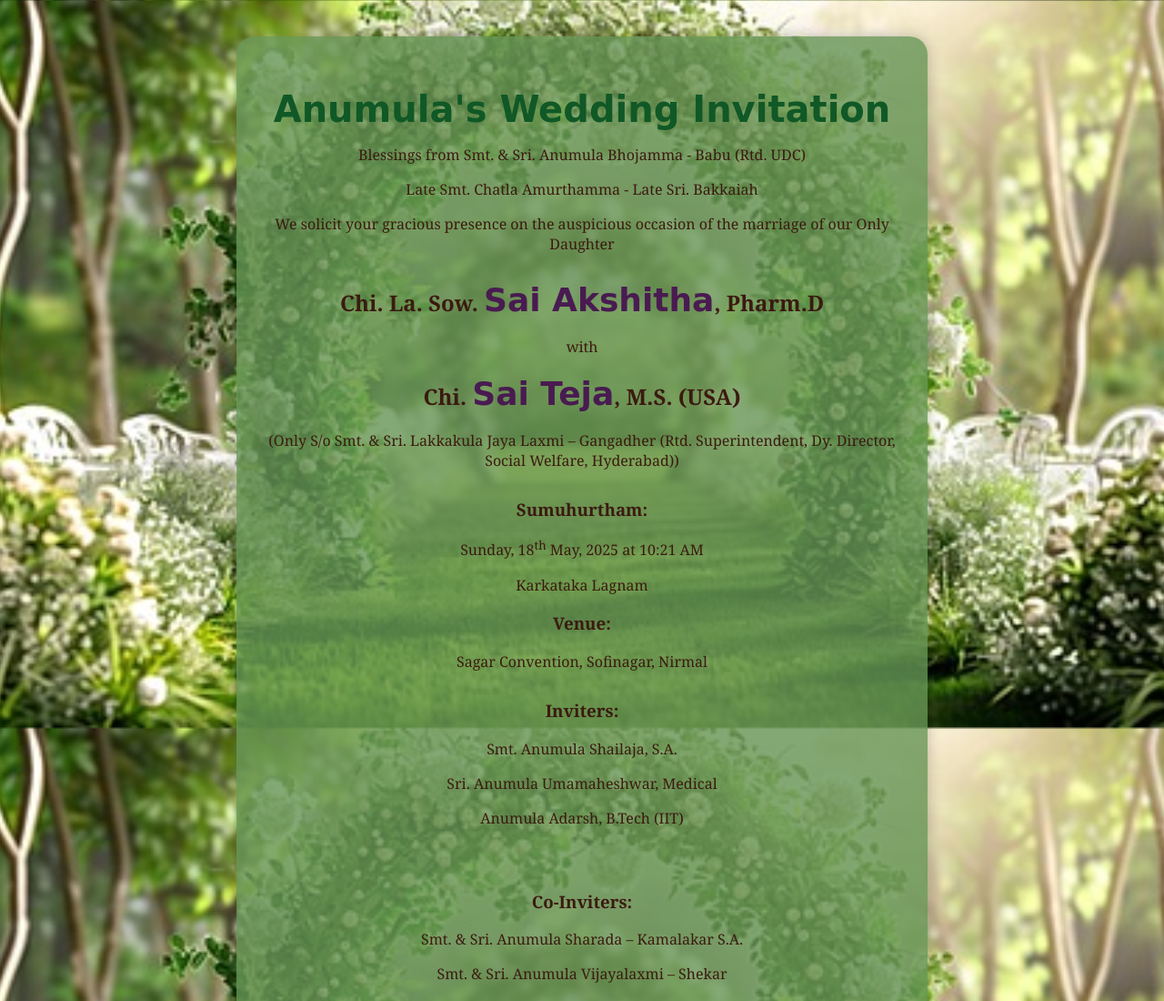
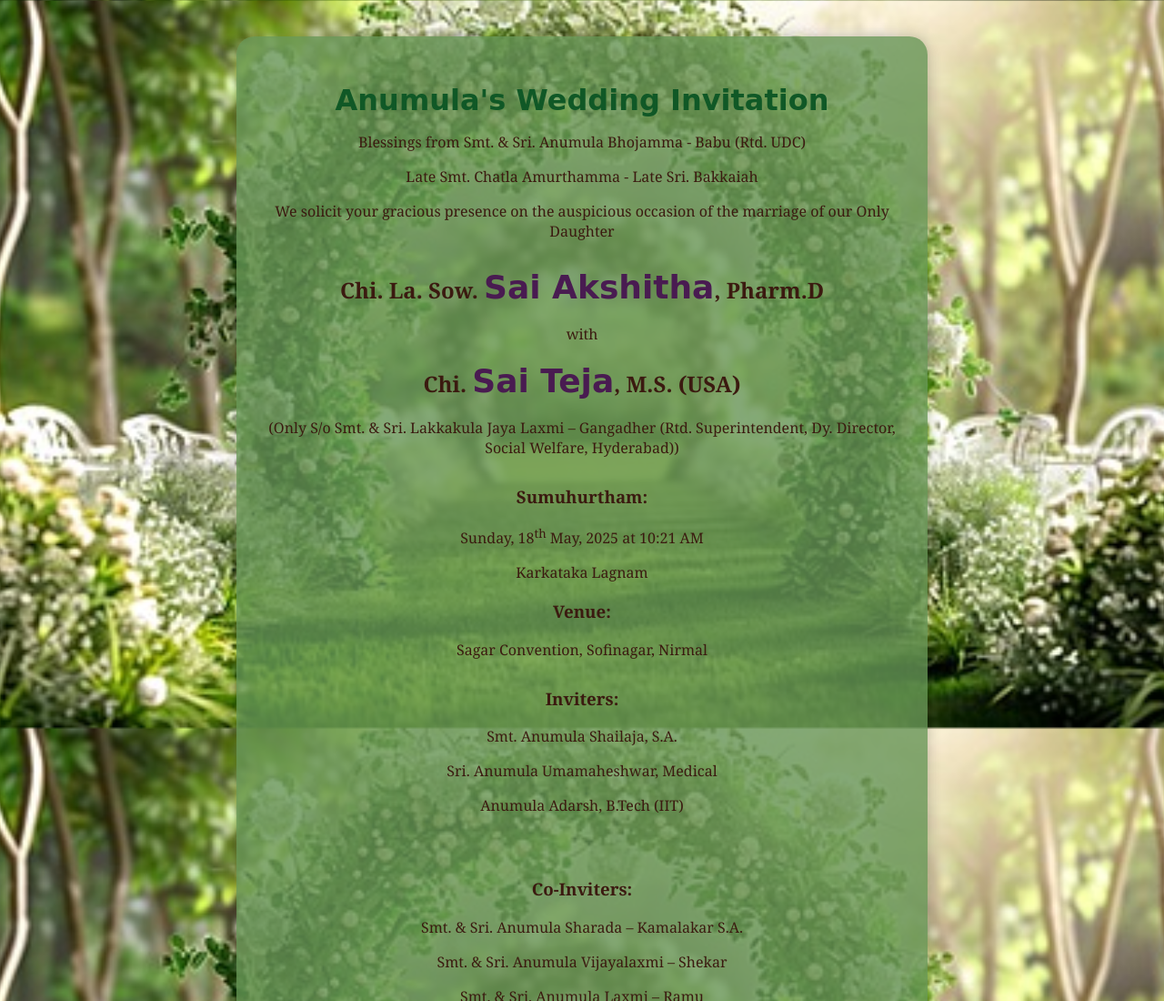
Before and after one commit to adarshanumula7/Wedding_Invitation, a plain HTML site: page index.html in a window 1280 px wide. Shown: the top 1100 px of the page at 91% size. Drawn offline with Linux system fonts and the light colour scheme.

Commit message:
Update style.css

```diff
--- a/style.css
+++ b/style.css
@@ -31,7 +31,7 @@ body {
     color: #105826;
     font-family: 'Brush Script MT', cursive;
     margin-bottom: 10px;
-    font-size: 2.5em;
+    font-size: 2.0em;
   }
 
   .name {
```
